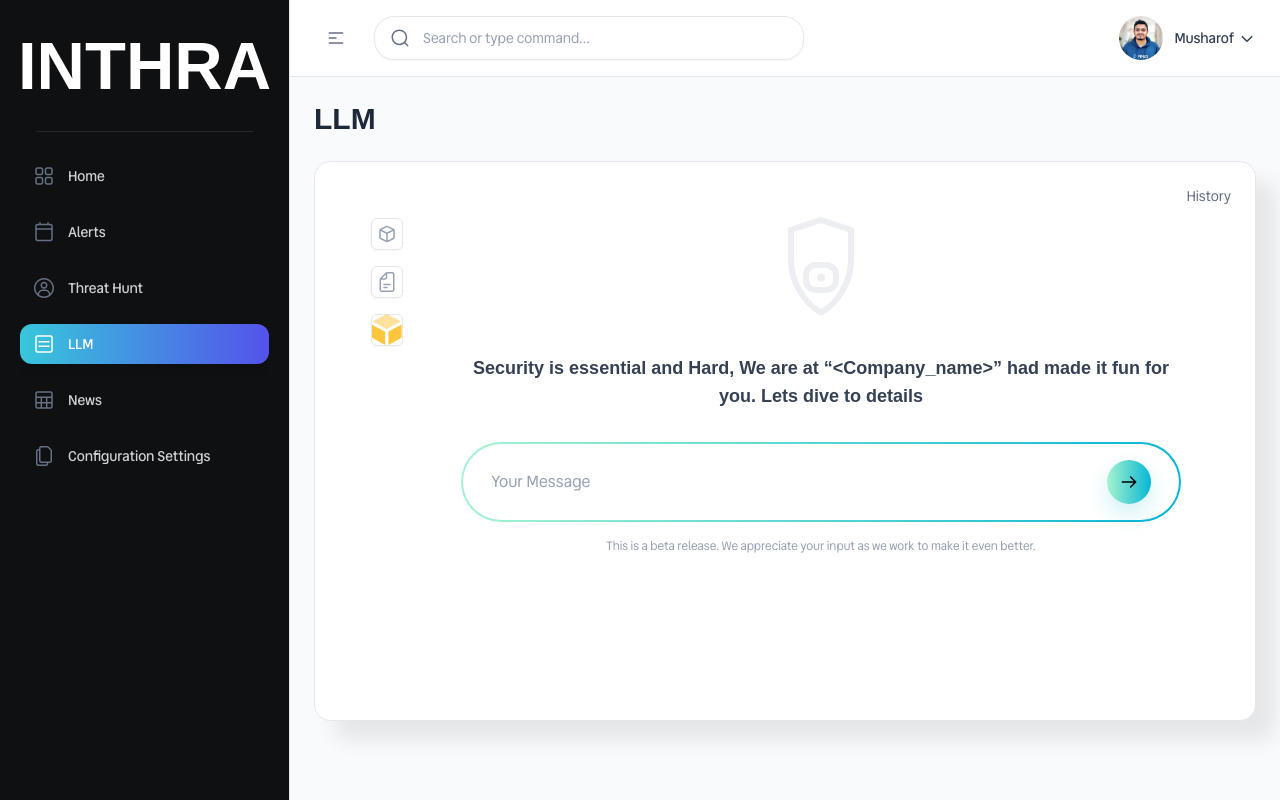
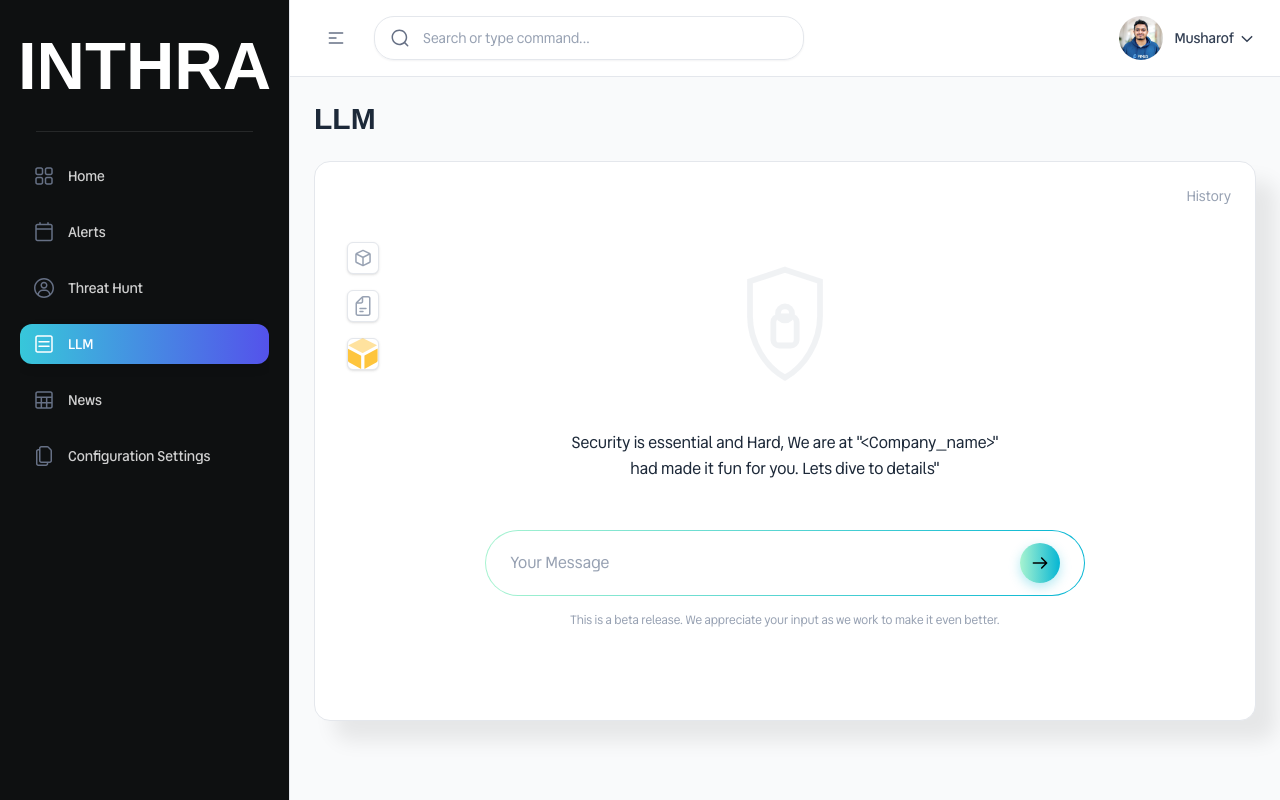
Before and after one commit to Sohel-SH/InthraCyberTec, a Next.js app: page /llm in a window 1280 px wide. Built offline with nearby package versions, Linux system fonts and the light colour scheme; a web font is replaced by a local one.

Commit message:
changes in cards dashboard

```diff
--- a/next.config.ts
+++ b/next.config.ts
@@ -2,6 +2,7 @@ import type { NextConfig } from "next";
 
 const nextConfig: NextConfig = {
   /* config options here */
+  output: "standalone",
   async redirects() {
     return [
       {
--- a/src/app/(admin)/(others-pages)/llm/page.tsx
+++ b/src/app/(admin)/(others-pages)/llm/page.tsx
@@ -23,61 +23,60 @@ export default function LLM() {
         className="relative min-h-[70vh] rounded-2xl border border-gray-200 bg-white px-5 py-7 dark:border-gray-800 dark:bg-white/[0.03] xl:px-10 xl:py-12"
         style={{ boxShadow: "20px 20px 20px 0px #00000014" }}
       >
-        <div className="absolute right-6 top-6 text-sm text-gray-500 dark:text-gray-400">
+        <div className="absolute right-6 top-6 text-sm text-gray-400 dark:text-gray-500">
           History
         </div>
 
-        <div className="mx-auto flex max-w-[900px] flex-row items-start justify-center gap-10 px-4">
-          {/* Left toolbar (compact) */}
-          <div className="mt-2 flex flex-col items-center gap-4 text-gray-400">
-            <span className="inline-flex h-8 w-8 items-center justify-center rounded-md border border-gray-200 bg-white shadow-theme-xs dark:border-gray-800 dark:bg-gray-900">
+        <div className="mx-auto flex max-w-[900px] flex-col items-center justify-center px-4 pt-12">
+          {/* Left toolbar - moved to absolute positioning */}
+          <div className="absolute left-8 top-20 flex flex-col items-center gap-4 text-gray-400">
+            <span className="inline-flex h-8 w-8 items-center justify-center rounded-md border border-gray-200 bg-white shadow-sm dark:border-gray-800 dark:bg-gray-900">
               <BoxIcon />
             </span>
-            <span className="inline-flex h-8 w-8 items-center justify-center rounded-md border border-gray-200 bg-white shadow-theme-xs dark:border-gray-800 dark:bg-gray-900">
+            <span className="inline-flex h-8 w-8 items-center justify-center rounded-md border border-gray-200 bg-white shadow-sm dark:border-gray-800 dark:bg-gray-900">
               <DocsIcon />
             </span>
-            <span className="inline-flex h-8 w-8 items-center justify-center rounded-md border border-gray-200 bg-white shadow-theme-xs dark:border-gray-800 dark:bg-gray-900">
+            <span className="inline-flex h-8 w-8 items-center justify-center rounded-md border border-gray-200 bg-white shadow-sm dark:border-gray-800 dark:bg-gray-900">
               <HistoryIcon />
             </span>
           </div>
 
-          {/* Center hero */}
-          <div className="flex-1">
-            <div className="flex flex-col items-center text-center">
-              {/* Faint shield with lock */}
-              <div className="mb-6 text-gray-300">
-                <svg width="120" height="120" viewBox="0 0 24 24" fill="none" className="opacity-40">
-                  <path d="M12 2l6 2v6c0 4.5-2.7 8.7-6 10.5C8.7 18.7 6 14.5 6 10V4l6-2z" stroke="currentColor" strokeWidth="1.2" />
-                  <rect x="9" y="11" width="6" height="5" rx="2" stroke="currentColor" strokeWidth="1.2" />
-                  <circle cx="12" cy="13.5" r="0.8" fill="currentColor" />
-                </svg>
-              </div>
-              <p className="mx-auto max-w-[720px] text-lg font-semibold text-gray-700 dark:text-gray-300">
-                Security is essential and Hard, We are at “&lt;Company_name&gt;”
-                had made it fun for you. Lets dive to details
-              </p>
+          {/* Center content */}
+          <div className="flex w-full max-w-[600px] flex-col items-center">
+            {/* Shield icon */}
+            <div className="mb-8 text-gray-300 dark:text-gray-700">
+              <svg width="140" height="140" viewBox="0 0 24 24" fill="none" className="opacity-30">
+                <path d="M12 2l6 2v6c0 4.5-2.7 8.7-6 10.5C8.7 18.7 6 14.5 6 10V4l6-2z" stroke="currentColor" strokeWidth="1" fill="none" />
+                <rect x="10" y="10" width="4" height="5" rx="1" stroke="currentColor" strokeWidth="1" fill="none" />
+                <circle cx="12" cy="9.5" r="1.2" stroke="currentColor" strokeWidth="1" fill="none" />
+              </svg>
             </div>
 
-            <div className="mx-auto mt-8 max-w-[720px]">
+            {/* Heading text */}
+            <p className="mb-12 text-center text-base font-normal leading-relaxed text-gray-800 dark:text-gray-300">
+              Security is essential and Hard, We are at "&lt;Company_name&gt;"<br />
+              had made it fun for you. Lets dive to details"
+            </p>
+
+            {/* Input field */}
+            <div className="w-full">
               <div
-                className="rounded-[40px] p-[2px]"
+                className="rounded-full p-[1px]"
                 style={{
-                  background:
-                    "linear-gradient(90deg, #A7F3D0 0%, #06B6D4 100%)",
+                  background: "linear-gradient(90deg, #A7F3D0 0%, #06B6D4 100%)",
                 }}
               >
-                <div className="flex items-center justify-between rounded-[40px] bg-white px-7 py-4 dark:bg-gray-900">
+                <div className="flex items-center justify-between rounded-full bg-white px-6 py-3 dark:bg-gray-900">
                   <input
                     type="text"
                     placeholder="Your Message"
-                    className="flex-1 bg-transparent text-gray-700 outline-none placeholder:text-gray-400 dark:text-white/90"
+                    className="flex-1 bg-transparent text-base text-gray-700 outline-none placeholder:text-gray-400 dark:text-white/90 dark:placeholder:text-gray-500"
                   />
                   <button
-                    className="ml-3 inline-flex h-11 w-11 items-center justify-center rounded-full"
+                    className="ml-3 inline-flex h-10 w-10 items-center justify-center rounded-full"
                     style={{
-                      background:
-                        "linear-gradient(90deg, #A7F3D0 0%, #06B6D4 100%)",
-                      boxShadow: "0 10px 24px #06B6D433",
+                      background: "linear-gradient(90deg, #A7F3D0 0%, #06B6D4 100%)",
+                      boxShadow: "0 4px 12px rgba(6, 182, 212, 0.3)",
                     }}
                     aria-label="Send"
                   >
@@ -85,6 +84,8 @@ export default function LLM() {
                   </button>
                 </div>
               </div>
+
+              {/* Beta text */}
               <p className="mt-4 text-center text-xs text-gray-400 dark:text-gray-500">
                 This is a beta release. We appreciate your input as we work to make it even better.
               </p>
--- /dev/null
+++ b/src/app/(admin)/(ui-elements)/dashboardCards/Card.tsx
@@ -0,0 +1,107 @@
+ "use client";
+
+ import { CSS } from "@dnd-kit/utilities";
+ import { useSortable } from "@dnd-kit/sortable";
+ import { UpwordIcon, DownwardIcon } from "@/icons";
+ import { DashboardCard as CardType } from "@/app/data/dashboard";
+
+ type Props = {
+   card: CardType;
+ };
+
+ export function DashboardCardView({
+   card,
+   style,
+   setNodeRef,
+   attributes,
+   listeners,
+   isDragging,
+   isOverlay,
+ }: {
+   card: CardType;
+   style?: React.CSSProperties;
+   setNodeRef?: (node: HTMLElement | null) => void;
+   attributes?: any;
+   listeners?: any;
+   isDragging?: boolean;
+   isOverlay?: boolean;
+ }) {
+   const Icon = card.icon;
+   const isUp = card.trend === "up";
+
+   return (
+     <div
+       ref={setNodeRef}
+       style={style}
+       {...attributes}
+       {...listeners}
+       className={`
+         rounded-2xl
+         bg-white
+         p-3
+         shadow-sm
+         cursor-grab
+         active:cursor-grabbing
+         hover:shadow-md
+         transition
+         ${isDragging ? "opacity-30" : "opacity-100"}
+         ${isOverlay ? "shadow-xl cursor-grabbing scale-105 opacity-100" : ""}
+       `}
+     >
+       <div>
+         <p className="text-sm text-gray-500 font-medium">{card.title}</p>
+         <div className="flex justify-between">
+           <h3 className="mt-1 text-3xl font-bold text-gray-900">
+             {card.value}
+           </h3>
+           <div
+             className={`flex h-12 w-12 items-center justify-center rounded-xl ${card.iconBg}`}
+           >
+             <Icon />
+           </div>
+         </div>
+       </div>
+
+       <div className="mt-4 w-full">
+         <p
+           className={`flex items-center  text-sm font-medium ${
+             isUp ? "text-green-600" : "text-red-600"
+           }`}
+         >
+           {isUp ? (
+             <UpwordIcon className="h-9 w-8 pt-4" />
+           ) : (
+             <DownwardIcon className="h-9 w-8 pt-4" />
+           )}{" "}
+           {card.change}%
+           <span className="ml-1  text-gray-500 font-normal">
+             {card.changeText}
+           </span>
+         </p>
+       </div>
+     </div>
+   );
+ }
+
+ export default function DashboardCard({ card }: Props) {
+   const { attributes, listeners, setNodeRef, transform, transition, isDragging } =
+     useSortable({
+       id: card.id,
+     });
+
+   const style = {
+     transform: CSS.Translate.toString(transform),
+     transition,
+   };
+
+   return (
+     <DashboardCardView
+       card={card}
+       setNodeRef={setNodeRef}
+       style={style}
+       attributes={attributes}
+       listeners={listeners}
+       isDragging={isDragging}
+     />
+   );
+ }
--- a/src/app/(admin)/dashboardClient.tsx
+++ b/src/app/(admin)/dashboardClient.tsx
@@ -19,7 +19,7 @@ import {
   arrayMove,
 } from "@dnd-kit/sortable";
 
-import DashboardCard, { DashboardCardView } from "./(ui-elements)/dashboardCards/page";
+import DashboardCard, { DashboardCardView } from "./(ui-elements)/dashboardCards/Card";
 import { dashboardCards as initialCards } from "@/app/data/dashboard";
 import LatestThreat from "./(ui-elements)/dashboardCards/latestThreatComp";
 
```
Also changed, not shown: src/app/(admin)/(ui-elements)/dashboardCards/page.tsx (deleted, +0 -128 lines).
